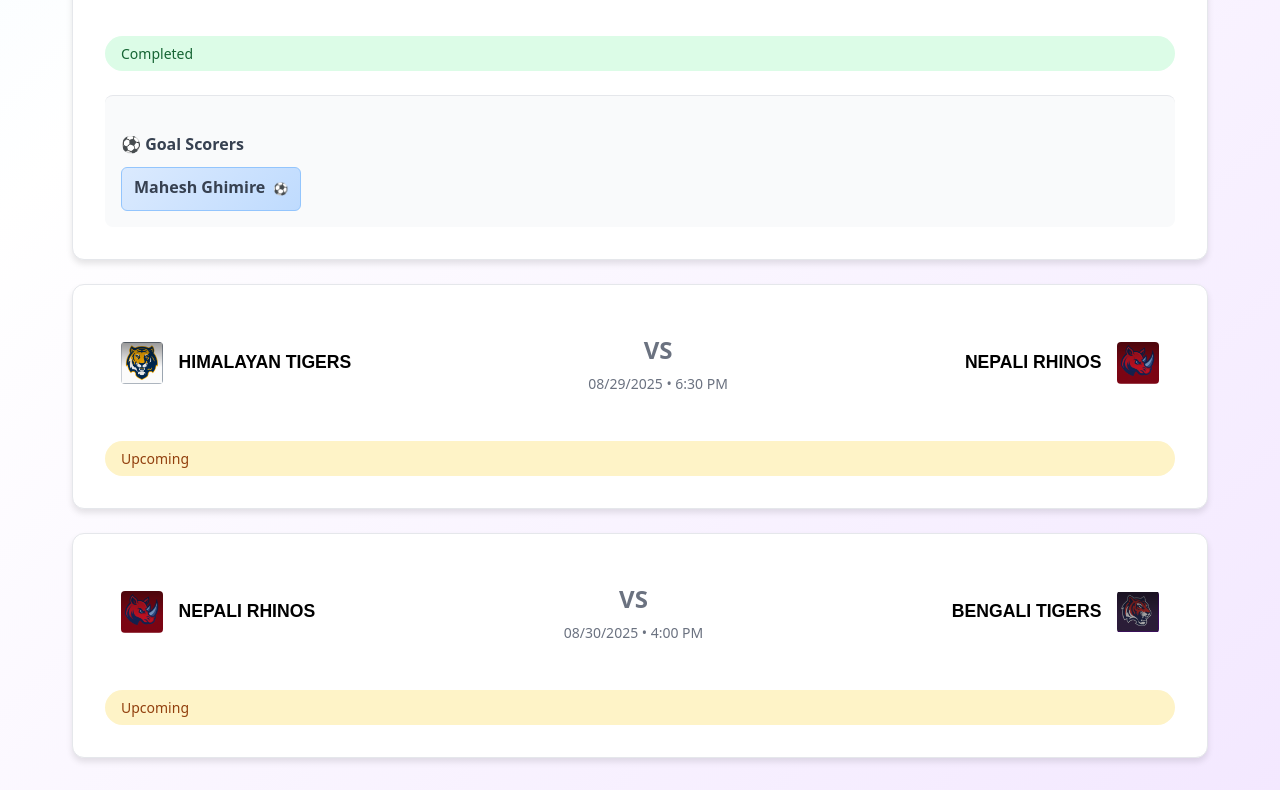
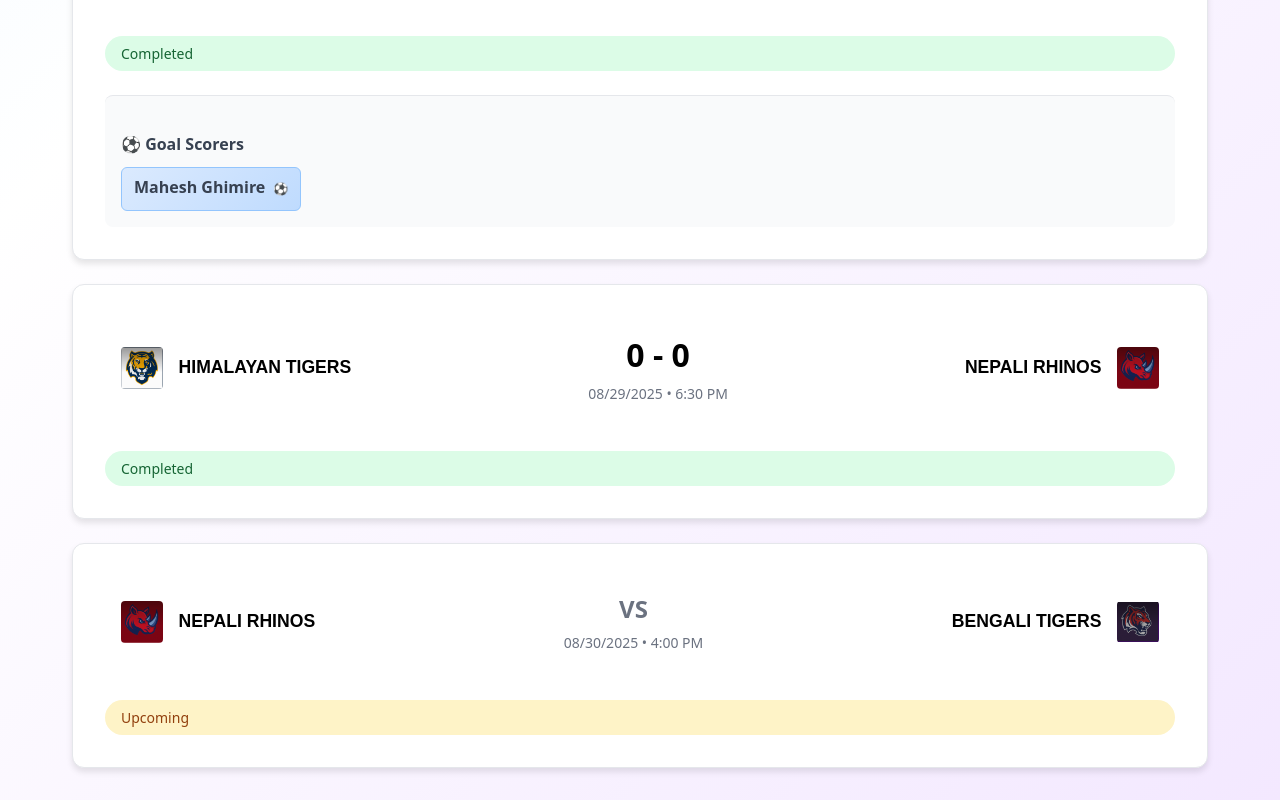
Before and after one commit to NirajanBanjade/Soccer_tournament_Nepal, a React (Create React App) app: page / in a window 1280 px wide. Shown: the part 1639-2439 px from the top of the page. Built offline with nearby package versions, Linux system fonts and the light colour scheme.

Commit message:
updated 5th

```diff
--- a/src/App.js
+++ b/src/App.js
@@ -120,7 +120,7 @@ const SoccerTournamentApp = () => {
       time: '6:30 PM',
       score1: 0,
       score2: 0,
-      status: 'upcoming',
+      status: 'completed',
       scorers: []
     },
     {
```
